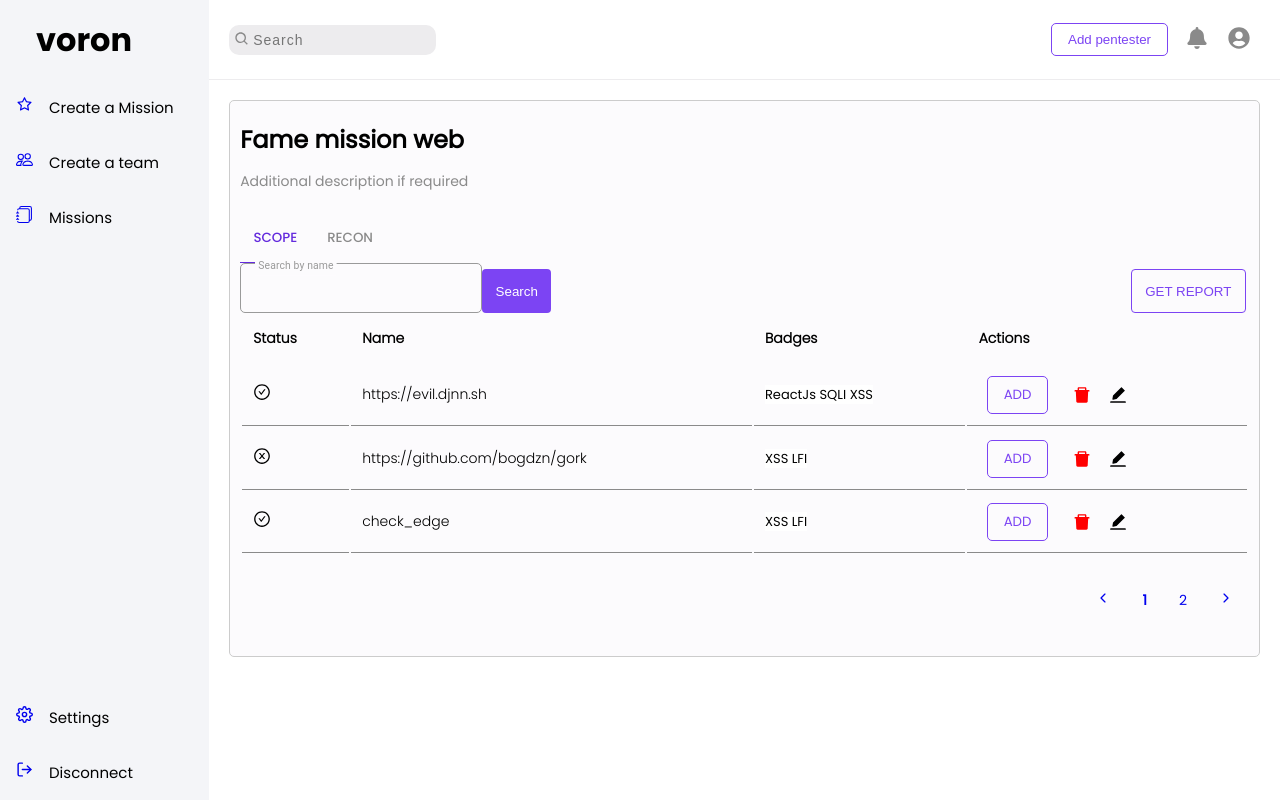
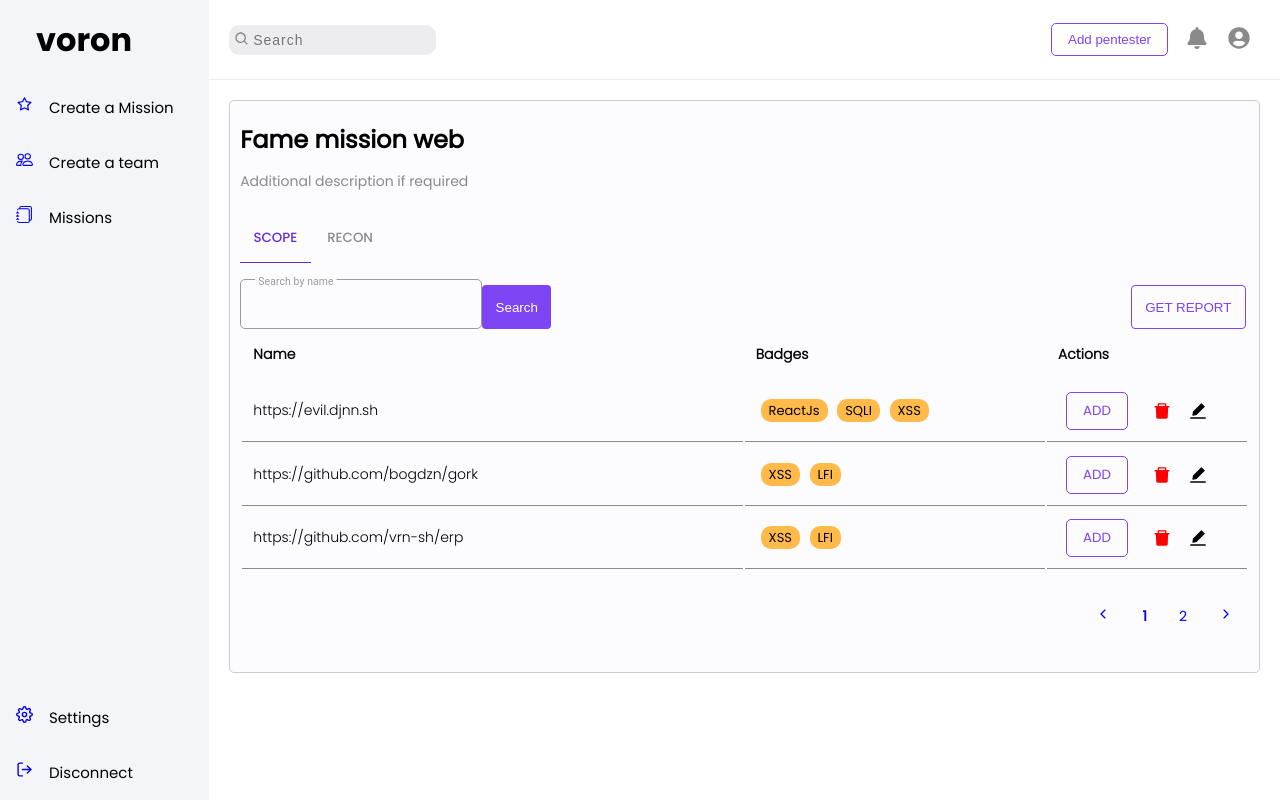
Before and after one commit to vrn-sh/erp, a React (Vite) app in the folder web/: page /mission/detail in a window 1280 px wide. Built offline with nearby package versions, Linux system fonts and the light colour scheme.

Commit message:
(web) scope done, status en commentaire

```diff
--- a/web/src/App.tsx
+++ b/web/src/App.tsx
@@ -12,7 +12,7 @@ import NotFound from './pages/Error/Error';
 import Settings from './pages/Settings/Settings';
 import EditMission from './pages/EditMission/EditMission';
 import CreateMission from './pages/EditMission/CreateMission';
-import MissionDetail from './pages/Dashboard/SubDashboards/MissionDetail/MissionDetail';
+import MissionDetail from './pages/MissionDetail/MissionDetail';
 
 function App() {
     return (
--- a/web/src/assets/strings/en/mission_scope.json
+++ b/web/src/assets/strings/en/mission_scope.json
@@ -3,7 +3,6 @@
         {
             "id": 1,
             "name": "https://evil.djnn.sh",
-            "status": true,
             "bages": [
                 "ReactJs",
                 "SQLI",
@@ -13,7 +12,6 @@
         {
             "id": 2,
             "name": "https://github.com/bogdzn/gork",
-            "status": false,
             "bages": [
                 "XSS",
                 "LFI"
@@ -21,8 +19,7 @@
         },
         {
             "id": 3,
-            "name": "check_edge",
-            "status": true,
+            "name": "https://github.com/vrn-sh/erp",
             "bages": [
                 "XSS",
                 "LFI"
@@ -30,8 +27,7 @@
         },
         {
             "id": 4,
-            "name": "https://github.com/bogdzn/gork",
-            "status": true,
+            "name": "https://voron.djnn.sh",
             "bages": [
                 "XSS",
                 "LFI"
@@ -40,7 +36,6 @@
         {
             "id": 5,
             "name": "https://github.com/bogdzn/gork",
-            "status": true,
             "bages": [
                 "XSS",
                 "LFI"
@@ -48,8 +43,7 @@
         },
         {
             "id": 6,
-            "name": "check_page2",
-            "status": true,
+            "name": "https://github.com/bogdzn/gork",
             "bages": [
                 "XSS",
                 "LFI"
--- a/web/src/global-variable.scss
+++ b/web/src/global-variable.scss
@@ -8,6 +8,7 @@
     --hover-effect: #edecee;
     --gray-btn: #8a8a8a;
     --primary-hover-btn: #632add;
+    --colorful-yellow: #FFBA4A;
 }
 
 //FONT
--- a/web/src/pages/Dashboard/SubDashboards/MissionDetail/MissionDetail.scss
+++ b/web/src/pages/MissionDetail/MissionDetail.scss
@@ -23,6 +23,7 @@
 .mission-tool-line {
     display: flex;
     flex-direction: row;
+    margin-top: 1rem;
     width: 100%;
     justify-content: space-between;
 }
@@ -69,6 +70,17 @@
     }
 }
 
+.md-5 {
+    width: 50%;
+}
+
+.md-3 {
+    width: 30%;
+}
+.md-2 {
+    width: 20%;
+}
+
 .input_btn {
     min-width: 10px;
 }
@@ -83,3 +95,10 @@
     margin-left: 1rem;
     cursor: pointer;
 }
+
+.scope-badges {
+    padding: 2px 8px;
+    margin: .3rem;
+    border-radius: 10px;
+    background-color: var(--colorful-yellow);
+}
--- a/web/src/pages/Dashboard/SubDashboards/MissionDetail/MissionDetail.tsx
+++ b/web/src/pages/MissionDetail/MissionDetail.tsx
@@ -1,7 +1,7 @@
 import React, { useState } from 'react';
-import SideBar from '../../../../component/SideBar/SideBar';
-import TopBar from '../../../../component/SideBar/TopBar';
-import '../../Dashboard.scss';
+import SideBar from '../../component/SideBar/SideBar';
+import TopBar from '../../component/SideBar/TopBar';
+import '../Dashboard/Dashboard.scss';
 import './MissionDetail.scss';
 import Scope from './Scope';
 
--- a/web/src/pages/Dashboard/SubDashboards/MissionDetail/Scope.tsx
+++ b/web/src/pages/MissionDetail/Scope.tsx
@@ -1,9 +1,9 @@
 import React, { useState } from 'react';
-import '../../Dashboard.scss';
+import '../Dashboard/Dashboard.scss';
 import './MissionDetail.scss';
 import * as AiIcons from 'react-icons/ai';
 import * as IoIcons from 'react-icons/io';
-import scope_list from '../../../../assets/strings/en/mission_scope.json';
+import scope_list from '../../assets/strings/en/mission_scope.json';
 
 export default function Scope(/* need to add list as a param here */) {
     const [keyword, setKeyword] = useState('');
@@ -84,32 +84,28 @@ export default function Scope(/* need to add list as a param here */) {
             <table className="no_center_container">
                 <tbody>
                     <tr>
-                        <th>Status</th>
-                        <th>Name</th>
-                        <th>Badges</th>
-                        <th>Actions</th>
+                        {/* <th>Status</th> */}
+                        <th className="md-5">Name</th>
+                        <th className="md-3">Badges</th>
+                        <th className="md-2">Actions</th>
                     </tr>
                     {records.map((s_list) => {
                         return (
                             <tr key={s_list.id}>
-                                <td style={{ fontSize: '18px' }}>
+                                {/* <td style={{ fontSize: '18px' }}>
                                     {s_list.status ? (
                                         <AiIcons.AiOutlineCheckCircle />
                                     ) : (
                                         <AiIcons.AiOutlineCloseCircle />
                                     )}
-                                </td>
+                                </td> */}
                                 <td id="name">{s_list.name}</td>
                                 <td>
-                                    {s_list.bages.map((badge) => {
+                                    {/* utiliser les types de vulnérability */}
+                                    {s_list.bages.map((badge: string) => {
                                         return (
-                                            <label
-                                                style={{
-                                                    padding: 0,
-                                                    margin: 0,
-                                                }}
-                                            >
-                                                {badge}{' '}
+                                            <label className="scope-badges">
+                                                {badge}
                                             </label>
                                         );
                                     })}
```
